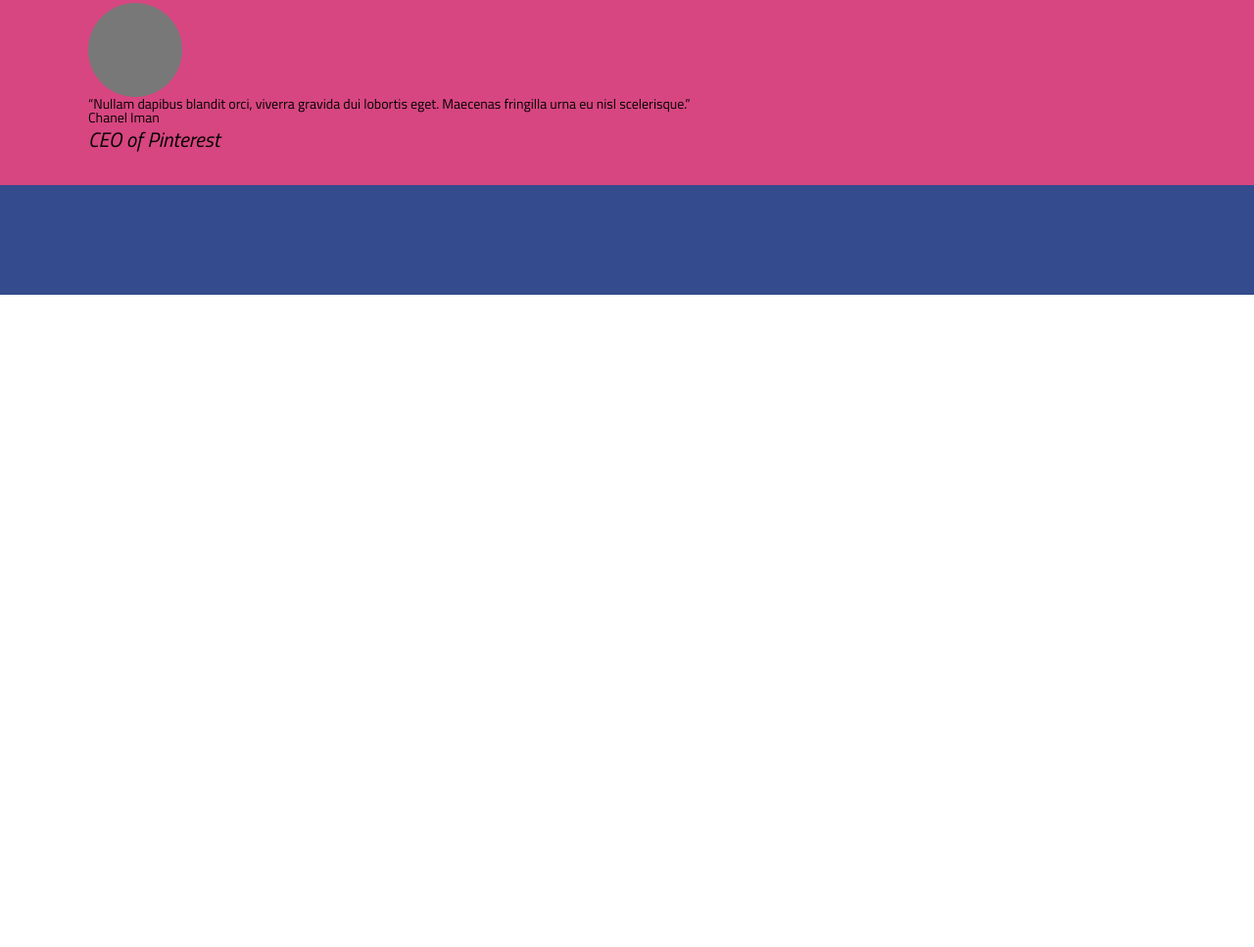
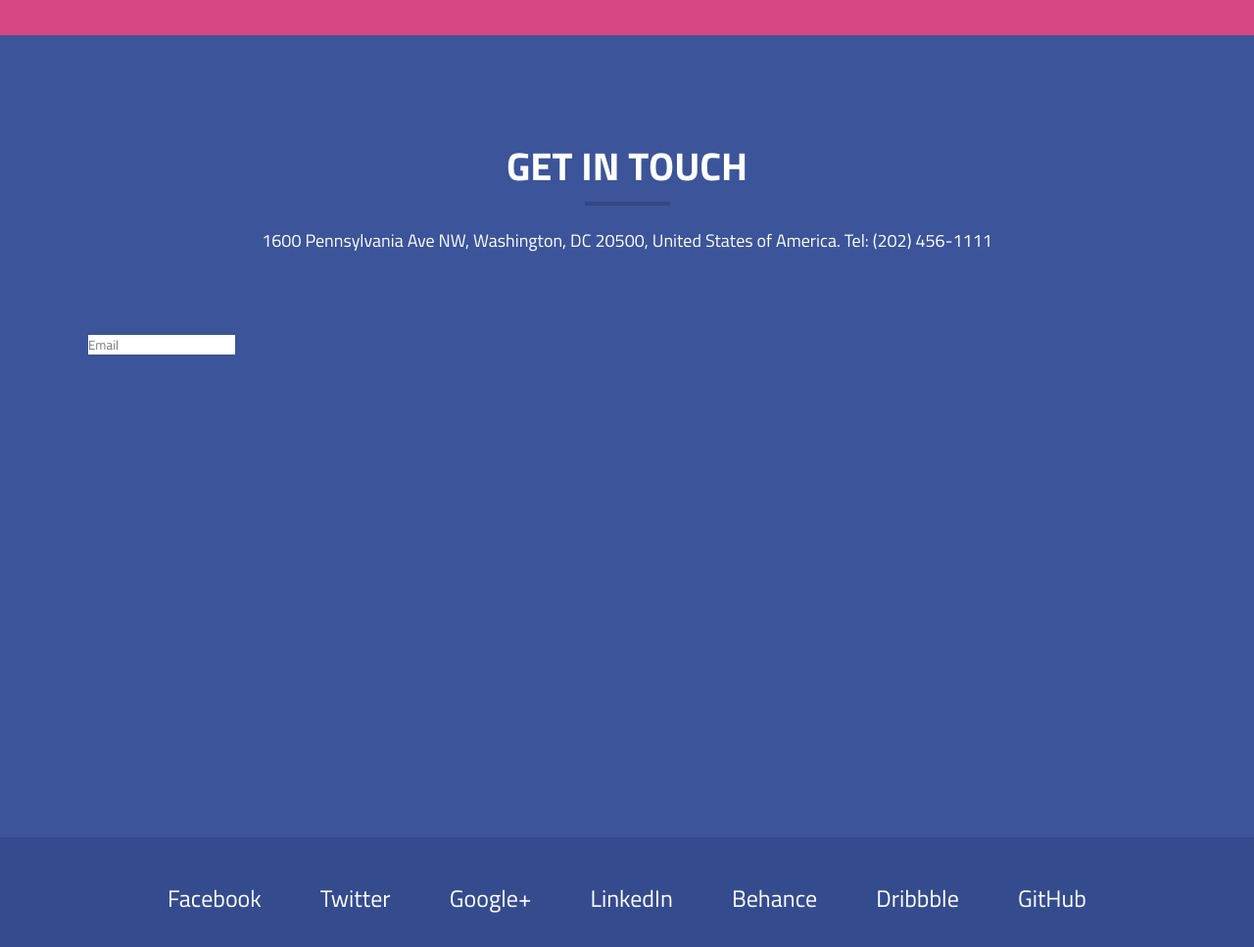
Before and after one commit to Roman9587/lessson_1.04, a plain HTML site: page index.html in a window 1280 px wide. Shown: the part 5194-6161 px from the top of the page at 98% size. Before the commit the page ends 5495 px from the top, so only its background shows below. Drawn offline with Linux system fonts and the light colour scheme.

Commit message:
about+touch?

```diff
--- a/index.html
+++ b/index.html
@@ -215,7 +215,6 @@
                 <h3 class="members__name">Chanel Iman</h3>
                 <h4 class="members__post">CEO of Pinterest </h4>
             </div>
-
             <div class="members__bbb">
                 <img src="./images/icon/About Us/Base.png" alt="" class="members__photo">
                 <h2 class="members__say">“Nullam dapibus blandit orci, viverra gravida dui lobortis eget. Maecenas
@@ -243,16 +242,36 @@
 
 
     <!-- Block Touch -->
-    <div class="Touch">
+    <div class="touch">
         <div class="container">
-
+            <div class="touch__name name">
+                <h2 class="touch_section section">GET IN TOUCH</h2>
+                <h3 class="touch__description description">1600 Pennsylvania Ave NW, Washington, DC 20500, United States of
+                    America. Tel: (202) 456-1111
+                </h3>
+            </div>
+            <div class="touch__form">
+                <form action="">
+                    <fieldset>
+                        <input type="text" name="" placeholder="Email" id="">
+                    </fieldset>
+                </form>
+            </div>
         </div>
     </div>
 
     <!-- Footer -->
     <div class="footer">
         <div class="container">
-
+            <div class="footer__nav">
+                <a href="" class="footer__link">Facebook</a>
+                <a href="" class="footer__link">Twitter</a>
+                <a href="" class="footer__link">Google+</a>
+                <a href="" class="footer__link">LinkedIn</a>
+                <a href="" class="footer__link">Behance</a>
+                <a href="" class="footer__link">Dribbble</a>
+                <a href="" class="footer__link">GitHub</a>
+            </div>
         </div>
     </div>
 
--- a/style.css
+++ b/style.css
@@ -292,13 +292,33 @@ body{
 .members__aaa{
     display: flex;
     flex-wrap: wrap;
-    flex-basis: 50%;
-    width: 1100px;
+    flex-basis: 60%;
     justify-content: space-between;
 }
+.members__bbb{
+    text-align: center;
+    width: 470px;
+}
 .members__say{
+    color: #ffffff;
+    font-size: 21px;
+    line-height: 31.2px;
+    width: 326px;
+}
+.members__photo{
+    text-align: center;
+}
+.members__name{
+    color: #ffffff;
+    font-weight: 700;
+    line-height: 26px;
+    text-transform: uppercase;
+    font-size: 24px;
+    text-align: center;
 }
 .members__post{
+    color: #ffdd99;
+    text-align: center;
     font-size: 21px;
 	line-height: 1.5;
 	font-style: italic;
@@ -311,6 +331,12 @@ body{
     min-height: 819px;
     background-color: #3c5499;
 }
+.touch__name{
+
+}
+.touch__section{
+
+}
 
 
 /* Footer */
@@ -319,3 +345,20 @@ body{
     min-height: 112px;
     background-color: #344b8e;
 }
+.footer__nav{
+    font-size: 24px;
+    font-weight: 400;
+    line-height: 29.91px;
+    display: flex;
+    justify-content: space-between;
+    width: 938px;
+    padding: 48px 0 0 0;
+    margin: 0 auto;
+}
+.footer__link{
+    color: #ffffff;
+}
+.footer__link:hover{
+    color:#31a8d9;
+    transition: .2s linear;
+}
```
